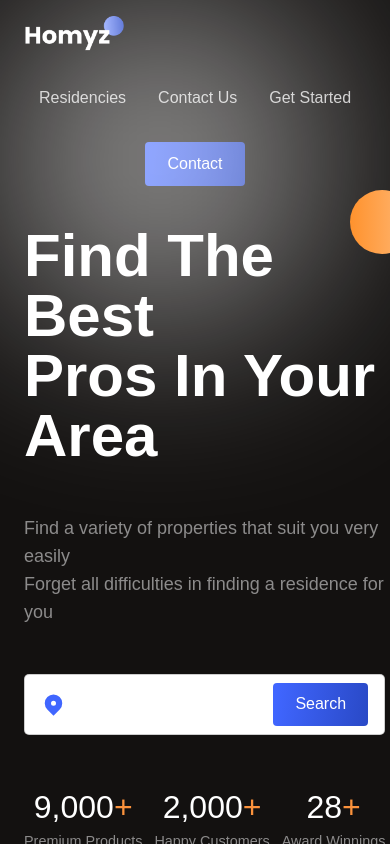
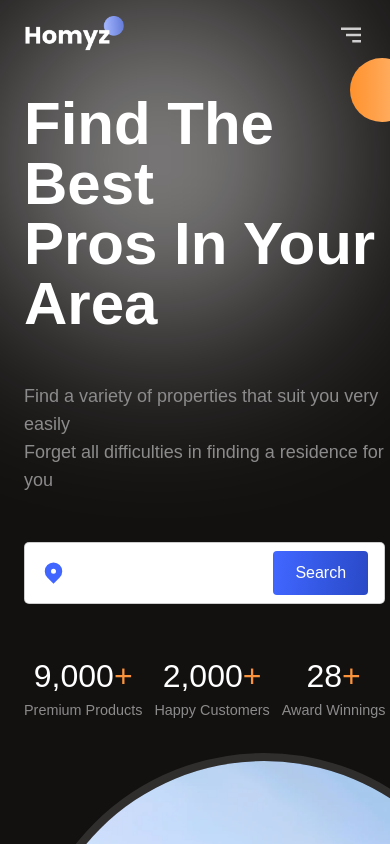
Before and after one commit to MannySotoRuiz/MyServiceHub-Web, a Next.js app: page / in a window 390 px wide. Shown: the top 844 px of the page. Built offline with nearby package versions, Linux system fonts and the light colour scheme.

Commit message:
made header responsive with mobile

```diff
--- a/src/components/Header.tsx
+++ b/src/components/Header.tsx
@@ -1,7 +1,12 @@
+"use client";
+
 import Image from "next/image";
-import React from "react";
+import React, { useState } from "react";
+import { BiMenuAltRight } from "react-icons/bi";
 
 const Header = () => {
+  const [mobileMenuOpened, setMobileMenuOpened] = useState<boolean>(false);
+
   return (
     <section className="text-white">
       <div className="flex gap-y-[32px] flex-wrap items-center justify-between p-[24px] py-[16px] text-[rgba(255,255,255,0.78)] innerWidth">
@@ -11,13 +16,36 @@ const Header = () => {
           width={100}
           height={50}
         />
-        <div className="flex gap-y-[32px] justify-center items-center flex-wrap gap-[32px]">
+        <div className="hidden tablet:flex gap-y-[32px] justify-center items-center flex-wrap gap-[32px]">
           <a href="">Residencies</a>
+          <a href="">Our Values</a>
           <a href="">Contact Us</a>
           <a href="">Get Started</a>
           <button className="button">
             <a href="">Contact</a>
           </button>
+        </div>
+
+        <div
+          className={`text-[#131110] font-medium absolute top-[3rem] right-[4rem] bg-[white] ${
+            mobileMenuOpened ? "flex" : "hidden"
+          } tablet:hidden flex-col gap-y-[32px] justify-center items-start flex-wrap gap-[32px] p-[48px] rounded-[10px] shadow-[0px,4px,4px,rgba(0,0,0,0.05)] z-50 transition`}
+        >
+          <a href="">Residencies</a>
+          <a href="">Our Values</a>
+          <a href="">Contact Us</a>
+          <a href="">Get Started</a>
+          <button className="button">
+            <a href="">Contact</a>
+          </button>
+        </div>
+
+        {/* menu header */}
+        <div
+          onClick={() => setMobileMenuOpened((prev) => !prev)}
+          className="menu-icon tablet:hidden"
+        >
+          <BiMenuAltRight size={30} />
         </div>
       </div>
     </section>
--- a/src/styles/globals.css
+++ b/src/styles/globals.css
@@ -204,3 +204,9 @@ a {
     font-size: 1.2rem;
   }
 }
+
+/* @media (max-width: 768px) {
+  .h-menu {
+    transition: all 300ms ease-in;
+  }
+} */
--- a/tailwind.config.js
+++ b/tailwind.config.js
@@ -1,18 +1,22 @@
 /** @type {import('tailwindcss').Config} */
 module.exports = {
   content: [
-    './src/pages/**/*.{js,ts,jsx,tsx,mdx}',
-    './src/components/**/*.{js,ts,jsx,tsx,mdx}',
-    './src/app/**/*.{js,ts,jsx,tsx,mdx}',
+    "./src/pages/**/*.{js,ts,jsx,tsx,mdx}",
+    "./src/components/**/*.{js,ts,jsx,tsx,mdx}",
+    "./src/app/**/*.{js,ts,jsx,tsx,mdx}",
   ],
   theme: {
+    screens: {
+      tablet: "769px",
+      // -> @media (min-width: 769px)
+    },
     extend: {
       backgroundImage: {
-        'gradient-radial': 'radial-gradient(var(--tw-gradient-stops))',
-        'gradient-conic':
-          'conic-gradient(from 180deg at 50% 50%, var(--tw-gradient-stops))',
+        "gradient-radial": "radial-gradient(var(--tw-gradient-stops))",
+        "gradient-conic":
+          "conic-gradient(from 180deg at 50% 50%, var(--tw-gradient-stops))",
       },
     },
   },
   plugins: [],
-}
+};
```
